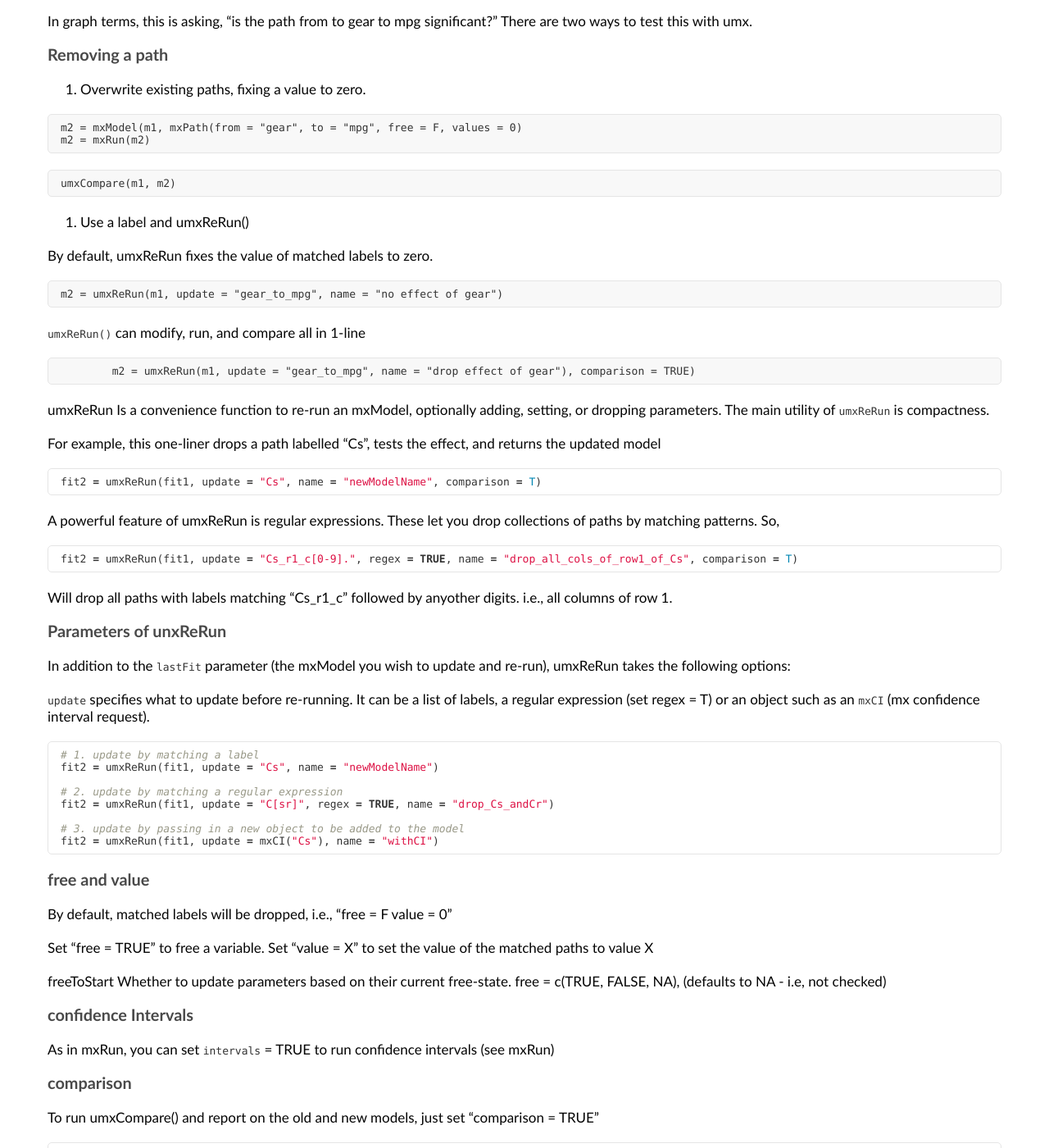
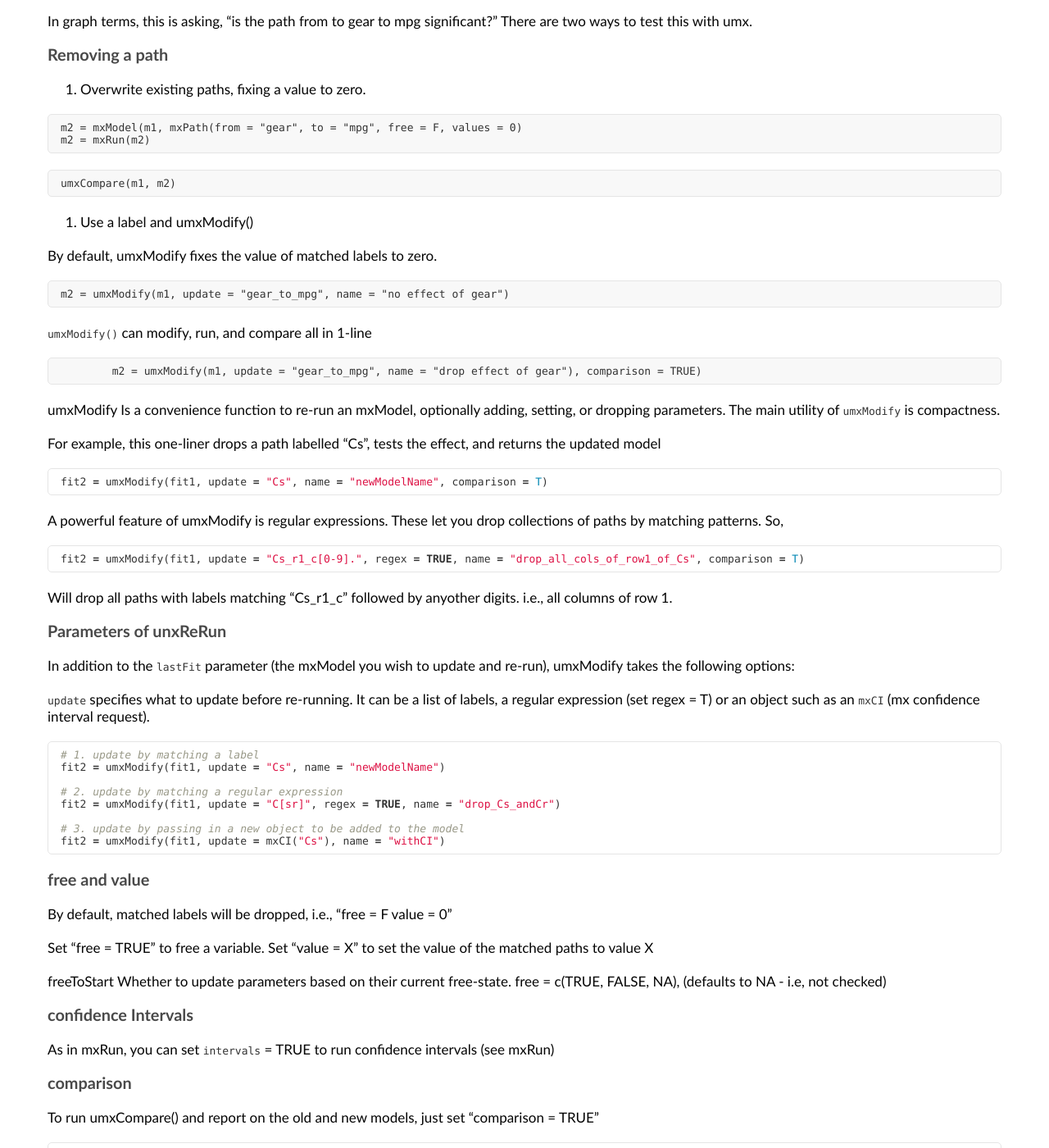
Before and after one commit to tbates/tbates.github.io, a Jekyll site: the page built from _posts/1995-03-10-detailed-Updating.markdown, in a window 1280 px wide and 1400 px high, scrolled down 1057 px. Shown: the whole window at 82% size. Built offline with Jekyll 4.4.1, drawn with Linux system fonts in a browser that asks for light colours; some of the changed text lies outside the part shown.

Commit message:
move from umxReRun to umxModify

````diff
--- a/_posts/1980-06-15-twin-Cholesky.markdown
+++ b/_posts/1980-06-15-twin-Cholesky.markdown
@@ -34,7 +34,7 @@ umxSummary(m1)
 What about a 1-factor solution?
 
 ```r
-m2 = umxReRun(m1, "^A[2:5]", regex = TRUE)
+m2 = umxModify(m1, "^A[2:5]", regex = TRUE)
 
 ```
 
--- a/_posts/1995-03-10-detailed-Updating.markdown
+++ b/_posts/1995-03-10-detailed-Updating.markdown
@@ -1,6 +1,6 @@
 ---
 layout: post
-title: "Updating models: umxReRun and umxCompare"
+title: "Updating models: umxModify and umxCompare"
 date: 1995-03-10 00:00
 comments: true
 categories: advanced
@@ -14,7 +14,7 @@ In OpenMx, models can be modified. Want to add a new path? Go ahead - no need to
 
 You can add, or remove anything, re-run, and compare.
 
-This tutorial will cover using umxReRun to update models.
+This tutorial will cover using umxModify to update models.
 
 
 <a name="overview"></a>
@@ -59,50 +59,50 @@ m2 = mxRun(m2)
 umxCompare(m1, m2)
 ```
 
-2. Use a label and umxReRun()
+2. Use a label and umxModify()
 
-By default, umxReRun fixes the value of matched labels to zero.
+By default, umxModify fixes the value of matched labels to zero.
 
 ``` splus
-m2 = umxReRun(m1, update = "gear_to_mpg", name = "no effect of gear")
+m2 = umxModify(m1, update = "gear_to_mpg", name = "no effect of gear")
 ```
 
-`umxReRun()` can modify, run, and compare all in 1-line
+`umxModify()` can modify, run, and compare all in 1-line
 
 ``` splus
-	m2 = umxReRun(m1, update = "gear_to_mpg", name = "drop effect of gear"), comparison = TRUE)
+	m2 = umxModify(m1, update = "gear_to_mpg", name = "drop effect of gear"), comparison = TRUE)
 ```
 
 
-umxReRun Is a convenience function to re-run an mxModel, optionally adding, setting, or dropping parameters. The main utility of `umxReRun` is compactness.
+umxModify Is a convenience function to re-run an mxModel, optionally adding, setting, or dropping parameters. The main utility of `umxModify` is compactness.
 
 For example, this one-liner drops a path labelled "Cs", tests the effect, and returns the updated model
 
 ```r
-fit2 = umxReRun(fit1, update = "Cs", name = "newModelName", comparison = T)
+fit2 = umxModify(fit1, update = "Cs", name = "newModelName", comparison = T)
 ```
-A powerful feature of umxReRun is regular expressions. These let you drop collections of paths by matching patterns. So,
+A powerful feature of umxModify is regular expressions. These let you drop collections of paths by matching patterns. So,
 
 ```r
-fit2 = umxReRun(fit1, update = "Cs_r1_c[0-9].", regex = TRUE, name = "drop_all_cols_of_row1_of_Cs", comparison = T)
+fit2 = umxModify(fit1, update = "Cs_r1_c[0-9].", regex = TRUE, name = "drop_all_cols_of_row1_of_Cs", comparison = T)
 ```
 Will drop all paths with labels matching  "Cs_r1_c" followed by anyother digits. i.e., all columns of row 1.
 
 ### Parameters of unxReRun
 
-In addition to the `lastFit` parameter (the mxModel you wish to update and re-run), umxReRun takes the following options:
+In addition to the `lastFit` parameter (the mxModel you wish to update and re-run), umxModify takes the following options:
 
 `update` specifies what to update before re-running. It can be a list of labels, a regular expression (set regex = T) or an object such as an `mxCI` (mx confidence interval request).
 
 ```r
 # 1. update by matching a label
-fit2 = umxReRun(fit1, update = "Cs", name = "newModelName")
+fit2 = umxModify(fit1, update = "Cs", name = "newModelName")
 
 # 2. update by matching a regular expression
-fit2 = umxReRun(fit1, update = "C[sr]", regex = TRUE, name = "drop_Cs_andCr")
+fit2 = umxModify(fit1, update = "C[sr]", regex = TRUE, name = "drop_Cs_andCr")
 
 # 3. update by passing in a new object to be added to the model
-fit2 = umxReRun(fit1, update = mxCI("Cs"), name = "withCI")
+fit2 = umxModify(fit1, update = mxCI("Cs"), name = "withCI")
 ```
 ### free and value
 
@@ -123,8 +123,8 @@ To run umxCompare() and report on the old and new models, just set "comparison =
 
 ```r
 # 1. just run the new model
-fit2 = umxReRun(fit1, update = "Cs", name = "newModelName")
+fit2 = umxModify(fit1, update = "Cs", name = "newModelName")
 
 # 2. run new model, and compare to the lastFit
-fit2 = umxReRun(fit1, update = "Cs", name = "newModelName", comparison = T)
+fit2 = umxModify(fit1, update = "Cs", name = "newModelName", comparison = T)
 ```
--- a/_posts/2000-11-21-base-Taking-stock.markdown
+++ b/_posts/2000-11-21-base-Taking-stock.markdown
@@ -22,7 +22,7 @@ We've used:
 * umxPath
 * umxSummary
 * plot
-* umxReRun
+* umxModify
 * mxModel
 * mxPath
 
````
Also changed, not shown: _posts/2000-11-30-base-First-steps.markdown (+5 -5 lines).
